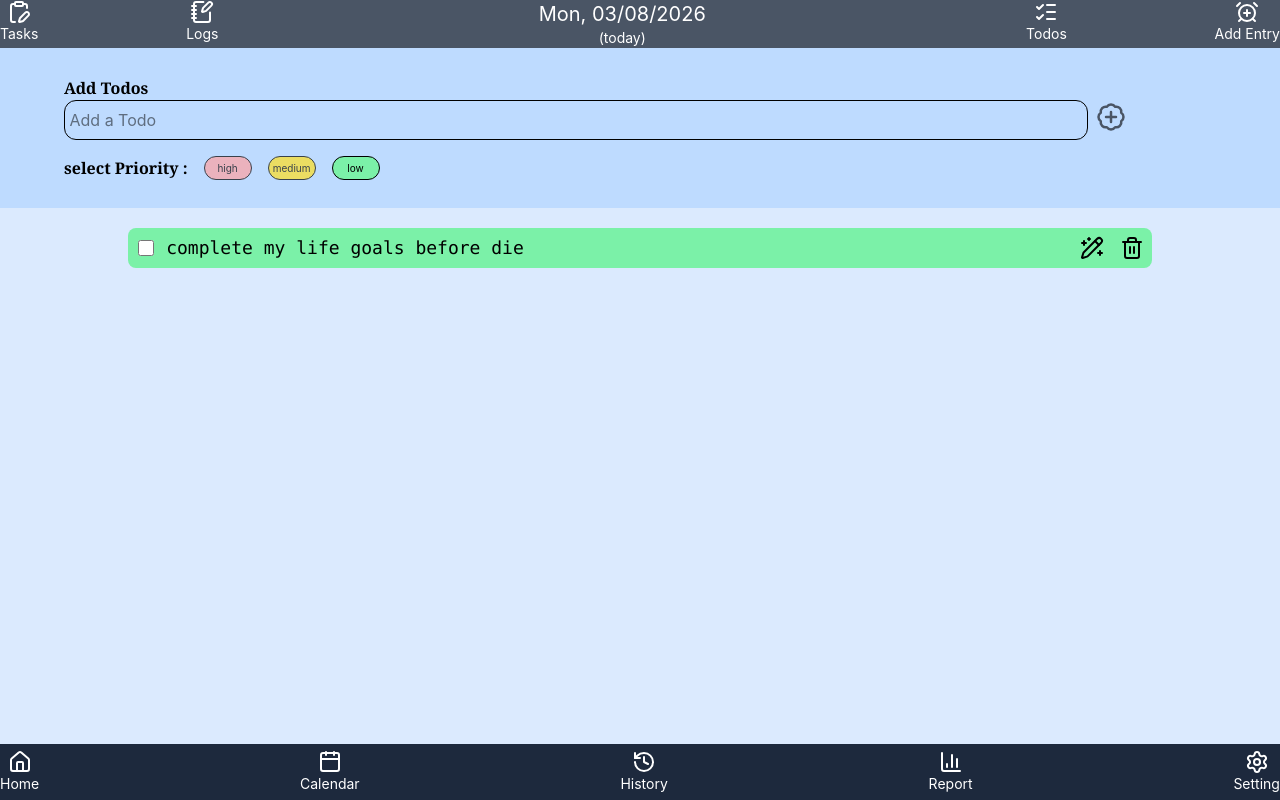
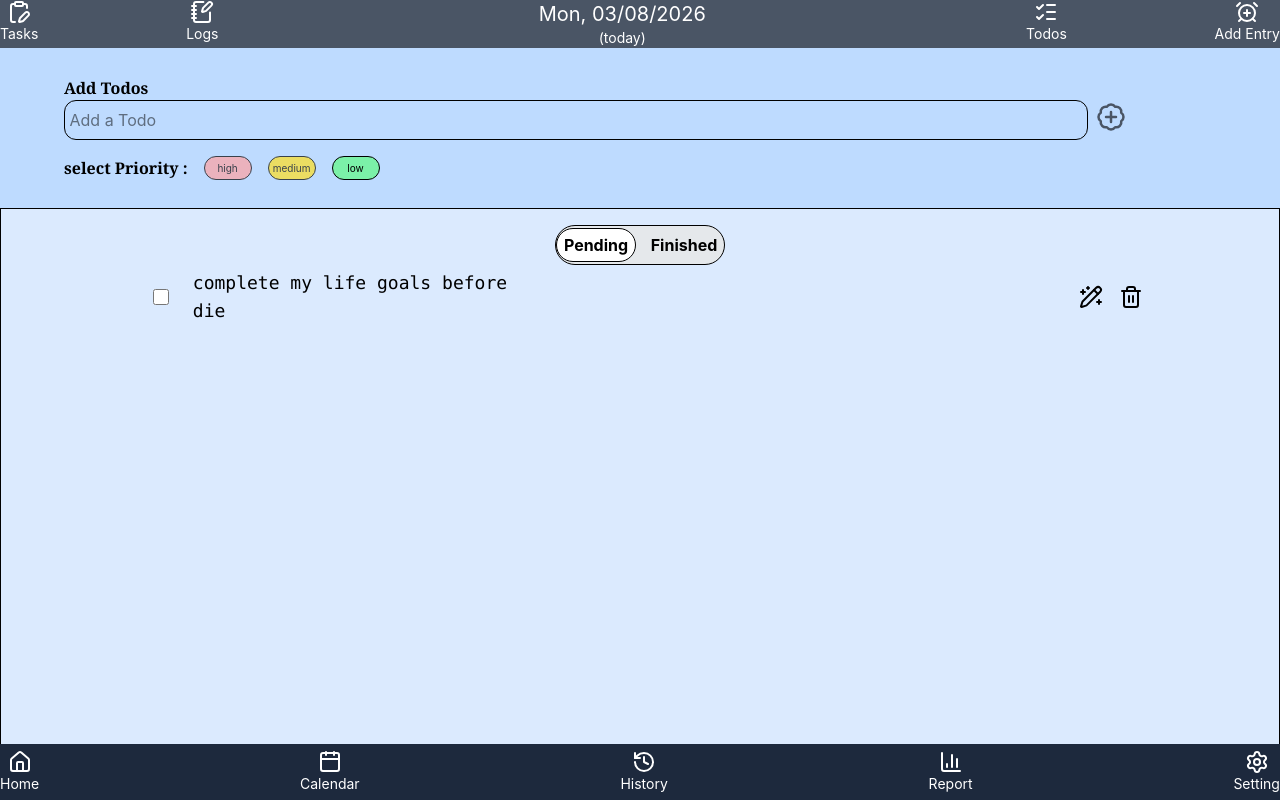
Before and after one commit to Mr-Aas/trackora, a React (Vite) app in the folder client/: page /todos in a window 1280 px wide. Built offline with nearby package versions, Linux system fonts and the light colour scheme.

Commit message:
added more pages and adjusted the routes to simulate application like interface

```diff
--- a/client/src/App.tsx
+++ b/client/src/App.tsx
@@ -1,9 +1,6 @@
 
 import { RouterProvider } from 'react-router-dom'
 import HomeRoutes from './routes/homeRoutes'
-// import Taskbar from './components/taskbar.tsx'
-// import Header from './components/header.tsx'
-
 
 
 import './App.css'
@@ -12,12 +9,10 @@ function App() {
 
 
   return (
-    <>
-    <RouterProvider router={HomeRoutes}/>
-      {/* <Header/> */}
-      {/* <Taskbar/> */}
+    <div >
+    <RouterProvider  router={HomeRoutes} />
 
-    </>
+    </div>
   )
 }
 
--- a/client/src/components/navbarComponents/header.tsx
+++ b/client/src/components/navbarComponents/header.tsx
@@ -20,11 +20,11 @@ export default function Header() {
                         <span className='text-sm'>Tasks</span>
                     </Link>
 
-                    <Link to='/notes' className='menu  flex flex-col items-center' >
+                    <Link to='/logs' className='menu  flex flex-col items-center' >
                         <NotebookPen />
                         <span className='text-sm'>Logs</span>
                     </Link>
-                    <Link to='/tasks' className="datetoday w-[40%]">
+                    <Link to='/' className="datetoday w-[40%]">
 
                         <div className='flex justify-center flex-col items-center'>{today()}
                             <span className='text-sm'>(today)</span>
--- a/client/src/pages/Home.tsx
+++ b/client/src/pages/Home.tsx
@@ -3,7 +3,7 @@ import React from 'react'
 export default function Home() {
   return (
     <div>
-      i am hom
+      i am dashboard
     </div>
   )
 }
--- /dev/null
+++ b/client/src/pages/Logs.tsx
@@ -0,0 +1,24 @@
+import React from 'react'
+
+function Logs() {
+    return (
+        <div>
+
+            <div className='flex justify-center border h-60 items-center'>
+                <div className="addlogs bg-red-300 h-50 w-[80vh] rounded-2xl flex-col ">
+                    <div className="details flex w-full justify-center font-bold font-mono text-2xl h-20 items-center">
+                        What You Have Learnt Today
+                    </div>
+                    <div className="inputs h-10  flex   justify-center items-center w-full">
+                        <div className="flex w-[80%]  border rounded-xl h-[90%]">
+
+                        <input type="text" className='w-full bg-amber-50 rounded-xl' />
+                        </div>
+                    </div>
+                </div>
+            </div>
+        </div>
+    )
+}
+
+export default Logs
--- /dev/null
+++ b/client/src/pages/ManageTasks.tsx
@@ -0,0 +1,43 @@
+// import React from 'react'
+// import { useState, useEffect } from "react"
+import { ServerPlus } from 'lucide-react'
+
+// interface Task {
+//     name: String,
+//     logo: String,
+//     description: String,
+//     state: String,
+//     goals: "",
+//     logo: String,
+//     logo: String,
+//     logo: String,
+//     logo: String,
+// }
+
+
+function ManageTasks() {
+
+    return (
+        <div>
+            <Settings />
+
+        </div>
+    )
+}
+
+export default ManageTasks
+
+
+function Settings() {
+
+    const handleClick = () => {
+
+    }
+    return (
+        <div className="w-full h-10 bg-slate-400 relative flex justify-end gap-2 items-center">
+            <div className="addNewTask  border-2" onClick={handleClick}>
+                <ServerPlus />
+            </div>
+        </div>
+    )
+}
--- a/client/src/pages/Todos.tsx
+++ b/client/src/pages/Todos.tsx
@@ -1,12 +1,7 @@
 import React from 'react'
-import { BadgePlus, CircleCheckBig, Trash2, PencilSparkles, DeleteIcon } from 'lucide-react';
+import { BadgePlus, Trash2, PencilSparkles, ShieldCheck } from 'lucide-react';
 
 import { useState, useEffect } from "react"
-
-
-
-
-
 
 
 export default function Todos() {
@@ -17,16 +12,14 @@ export default function Todos() {
     todo: "complete my life goals before die",
     priority: "high",
     isCompleted: false,
-    borderColor: "border-green-700",
-    bgColor: "bg-green-300"
-
   }])
   const [selectedPriority, setselectedPriority] = useState("low")
+  const [todosstate, setodosstate] = useState<boolean>(false)
 
   useEffect(() => {
     async function gettodos() {
       const data = await localStorage.getItem("todos")
-      let oldtodos = JSON.parse(data)
+      let oldtodos = JSON.parse(data ? data : "")
       oldtodos.map((s) => {
         if (s.priority == "high") {
           s.bgColor = "bg-red-200 ";
@@ -44,13 +37,15 @@ export default function Todos() {
     gettodos()
 
   }, [isloading])
-  // console.log(Todos)
+  //
   interface todoDataType {
     id: any,
     date_time: Date,
     todo: String,
     priority: String,
-    isCompleted: Boolean
+    isCompleted: Boolean,
+    bgColor?: String,
+    borderColor?: String
 
   }
   let priorities = [
@@ -59,13 +54,17 @@ export default function Todos() {
     { label: "low", color: "bg-green-300" }
   ]
   function generateUUID() {
+    // was called")
     return "xyxx-yxxx-yxxx".replace(/[xy]/g, function () {
-      return Math.ceil(Math.random() * 9)
+      return `${Math.ceil(Math.random() * 9)}`
     })
   }
-  // console.log(generateUUID())
 
-  // console.log(todoSearch)
+  const completed = todos.filter(s => s.isCompleted == true)
+  const pending = todos.filter(s => s.isCompleted !== true)
+  //
+
+  //
 
   const [formdata, setFormdata] = useState<todoDataType>({
     id: generateUUID(),
@@ -79,13 +78,26 @@ export default function Todos() {
   const handleChange = (
     event: React.ChangeEvent<HTMLInputElement>
   ) => {
-    setFormdata({ ...formdata, id: generateUUID(), todo: event.target.value, date_time: new Date() })
+    setFormdata({ ...formdata, todo: event.target.value })
 
   }
+
+  const handlecheck = (id: any) => {
+    for (const todo of todos) {
+      if (todo.id == id) {
+        todo.isCompleted = true
+      }
+    }
+    localStorage.setItem("todos", JSON.stringify(todos))
+    setIsloading(!isloading)
+
+  }
+
+
   const handleAdd = () => {
     if (formdata.todo.length == 0) return alert("Empty Todo is not allowed ")
     let newdata = JSON.stringify([...todos, formdata])
-    console.log(newdata)
+    //
     localStorage.setItem("todos", newdata)
     setIsloading(!isloading)
     setFormdata({
@@ -98,35 +110,47 @@ export default function Todos() {
     })
 
   }
-  const handleClick = (prio) => {
+  const handleClick = (prio: any) => {
     formdata.priority = prio.label;
     setselectedPriority(prio.label)
   }
   const handleDelete = (id: any) => {
 
-    // console.log(id)
-    console.log(todos)
+    //
+    //
     settodos(todos.filter((item => item.id !== id)))
-    console.log(todos)
+    //
     let newdata = JSON.stringify(todos)
     localStorage.setItem("todos", newdata)
   }
-  const handleEdit = (task) => {
+  const handleEdit = (id: any) => {
+    let [selected] = todos.filter((s) => s.id == id)
+
+    setFormdata({
+      id: selected.id,
+      date_time: selected.date_time,
+      todo: selected.todo,
+      priority: "",
+      isCompleted: false
+
+    })
+    handleDelete(selected.id)
+
 
   }
 
   return (
-    <div className="main ">
+    <div className="main">
       <section className="addtodo bg-blue-200  flex flex-col justify-center items-center  h-[20vh] w-full ">
         <div className="flex justify-center flex-col h-[10vh]  items-center">
           <div className="search  flex  p-6 ">
             <div className="w-[80vw] m-0 p-0">
               <label htmlFor="addtodo" className='font-serif font-bold '>Add Todos</label>
-              <input type="text" placeholder=" Add a Todo" id="addtodo" name="todo" value={formdata.todo} onChange={handleChange} className=" w-full h-[40px] rounded-xl border  " />
+              <input type="text" placeholder=" Add a Todo" id="addtodo" name="todo" value={formdata?.todo} onChange={handleChange} className=" w-full h-10 rounded-xl border  " />
             </div>
             <div className="button relative w-[10vw] ">
 
-              <button onClick={handleAdd} className="w-16 h-[38px] absolute
+              <button onClick={handleAdd} className="w-16 h-9.5 absolute
            bottom-1 left-2  rounded-xl"><BadgePlus size={30} color="#4A5565" /></button>
             </div>
           </div>
@@ -143,24 +167,58 @@ export default function Todos() {
           })}
         </  div>
       </section >
-      <section className="showTodos  bg-blue-100  w-full h-[70vh]  flex flex-col gap-2  items-center">
+
+      <section className="showTodos overflow-scroll bg-blue-100  w-full h-[70vh]  flex flex-col gap-2  items-center border relative">
+        {/* <div className="stickyplate  sticky top-0 z-20 w-full border min-h-12  flex justify-center items-center ">
+        </ div> */}
+
+        <div className="todostates h-10 items-center font-bold flex  z-20  bg-[#e5e8eb] gap-2 border sticky top-4   rounded-3xl">
+          <span onClick={() => setodosstate(false)} className={`states  h-[90%] w-20 flex items-center justify-center ${todosstate == false ? "border bg-white" : "mothing"} rounded-full`} >Pending</span>
+          <span onClick={() => setodosstate(true)} className={`states h-[95%] w-20 flex items-center justify-center ${todosstate ? "border bg-white" : "nothing"} rounded-full`}>Finished</span>
+        </div>
         <div className="todolist w-[80%]  flex flex-col gap-2 ">
 
-          {todos.map((todo) => {
+          {todosstate ? completed.map((todo) => {
 
             return (
-              <div className={`flex gap-2 relative justify-centre items-center rounded-lg ${todo.bgColor} ${todo.borderColor} h-[40px] `} key={todo.id}>
+              <div className={`flex gap-2 relative justify-centre items-center rounded-lg ${todo.bgColor} ${todo.borderColor} h-10 `} key={todo.id}>
 
 
-                <div className="flex h-[40px] ">
-                  <div className="checkbox flex w-10 justify-center items-center ">
-                    <input type="checkbox" name="status" className="w-4 h-4" id="checkbox" value={todo.isCompleted} />
+                <div className="flex h-10 ">
+                  <div className="checkbox flex w-10 justify-center items-center checked ">
+                    <ShieldCheck />
+                    {/* <input type="checkbox" onChange={() => handlecheck(todo.id)} name="status" className="w-4 h-4 " id="checkbox" value='true'  /> */}
+
+
                   </div>
-                  <div className="todo text-lg font-mono  ml-6 w-full w-[80%] flex justify-center items-center">
+                  <div className="todo text-lg font-mono  ml-6  w-[80%] flex justify-center items-center">
                     {todo.todo}
                   </div>
                 </div>
-                <div className="deletetodo absolute right-12  "><PencilSparkles /></div>
+                <div onClick={() => handleEdit(todo.id)} className="deletetodo absolute right-12  "><PencilSparkles />
+                </div>
+                <div onClick={() => handleDelete(todo.id)} className="deletetodo absolute right-2 "><Trash2 /></div>
+              </div>
+
+            )
+          }) : pending.map((todo) => {
+
+            return (
+              <div className={`flex gap-2 relative justify-centre items-center rounded-lg ${todo.bgColor} ${todo.borderColor} h-10 `} key={todo.id}>
+
+
+                <div className="flex h-10 ">
+                  <div className="checkbox flex w-16 justify-center items-center ">
+                    <input type="checkbox" onChange={() => handlecheck(todo.id)} name="status" className="w-4 h-4 " id="checkbox" value='true' />
+
+
+                  </div>
+                  <div className="todo text-lg font-mono  ml-6 w-[80%] flex justify-center items-center">
+                    {todo.todo}
+                  </div>
+                </div>
+                <div onClick={() => handleEdit(todo.id)} className="deletetodo absolute right-12  "><PencilSparkles />
+                </div>
                 <div onClick={() => handleDelete(todo.id)} className="deletetodo absolute right-2 "><Trash2 /></div>
               </div>
 
--- a/client/src/routes/homeRoutes.tsx
+++ b/client/src/routes/homeRoutes.tsx
@@ -3,12 +3,14 @@ import Layout from "../pages/Layout";
 // import Dashboard from "../pages/Dashboard";
 import Home from "../pages/Home";
 import Todos from "../pages/Todos";
-// import { Home } from "lucide-react";
+import Logs from "../pages/Logs";
+import ManageTasks from "../pages/ManageTasks";
 
 const HomeRoutes = createBrowserRouter([
     {
         path: "/",
         element: <Layout />,
+        hydrateFallbackElement: <div>Loading...</div>,
         children: [
             {
                 index: true,
@@ -18,8 +20,18 @@ const HomeRoutes = createBrowserRouter([
                 path: "/todos",
                 element: < Todos />
             },
+            {
+                path: "/logs",
+                element: < Logs />
+            },
+
         ]
     },
+    {
+        path: "/manageTasks",
+        element: <ManageTasks />
+    },
+
 
 
 ]
```
